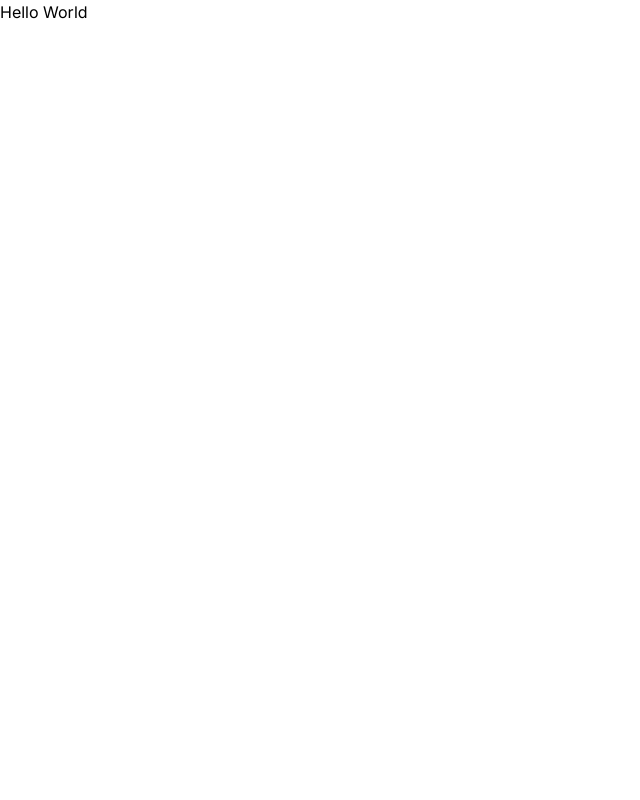
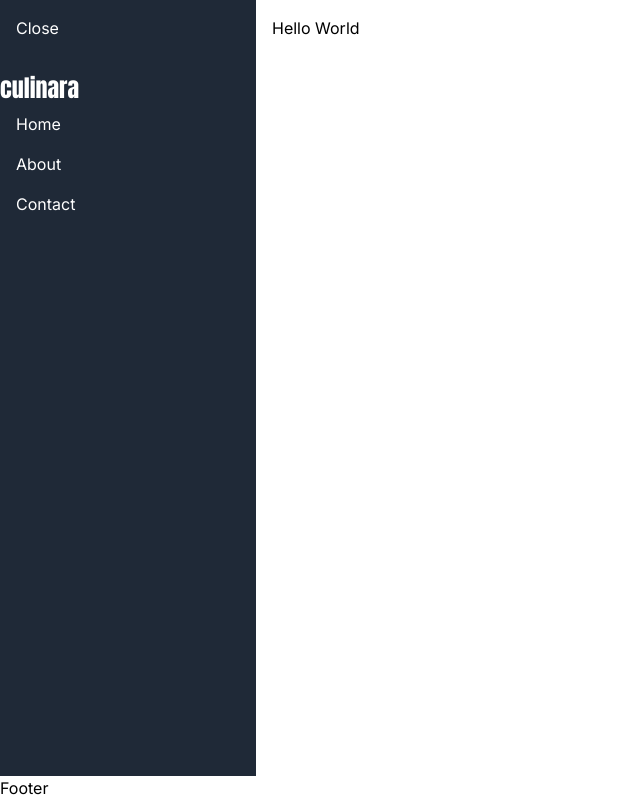
Before and after one commit to joeyanovich/dashboard-culinara, a Next.js app: page / in a window 1280 px wide. Shown: the whole page, without its empty margins (0-640 px from the left). Built offline with nearby package versions, Linux system fonts and the light colour scheme.

Commit message:
feat: create sidebar and structure to main and footer section

```diff
--- a/src/app/globals.css
+++ b/src/app/globals.css
@@ -1,3 +1,10 @@
 @tailwind base;
 @tailwind components;
 @tailwind utilities;
+
+html, body {
+  margin: 0;
+  padding: 0;
+  height: 100%;
+  width: 100%;
+}
--- a/src/app/layout.tsx
+++ b/src/app/layout.tsx
@@ -1,6 +1,8 @@
 import type { Metadata } from "next";
 import { Inter } from "next/font/google";
 import "./globals.css";
+import { Sidebar } from "@/components/sidebar";
+import { Footer } from "@/components/footer";
 
 const inter = Inter({
   weight: ['300', '400', '500', '600'],
@@ -8,8 +10,8 @@ const inter = Inter({
 });
 
 export const metadata: Metadata = {
-  title: "Create Next App",
-  description: "Generated by create next app",
+  title: "culinara",
+  description: "Sabores que contam histórias",
 };
 
 export default function RootLayout({
@@ -19,7 +21,15 @@ export default function RootLayout({
 }>) {
   return (
     <html lang="en">
-      <body className={inter.className}>{children}</body>
+      <body className={`${inter.className} flex flex-col min-h-screen`}>
+        <div className="flex flex-1">
+          <Sidebar />
+          <main className="flex-1 p-4">
+            {children}
+          </main>
+        </div>
+        <Footer />
+      </body>
     </html>
   );
 }
--- /dev/null
+++ b/src/components/footer.tsx
@@ -0,0 +1,5 @@
+export function Footer() {
+  return (
+    <h2>Footer</h2>
+  )
+}
--- /dev/null
+++ b/src/components/sidebar.tsx
@@ -0,0 +1,36 @@
+'use client'
+
+import { Anton } from "next/font/google";
+import { useState } from "react";
+
+const anton = Anton({
+  weight: ['400'],
+  subsets: ["latin"]
+});
+
+export function Sidebar() {
+  const [isMenuOpen, setIsMenuOpen] = useState(true)
+
+  return (
+    <aside className={`bg-gray-800 text-white ${isMenuOpen ? 'w-64' : 'w-16'} transition-width duration-300 h-full`}>
+      <button
+        onClick={() => setIsMenuOpen(!isMenuOpen)}
+        className="p-4 focus:outline-none"
+      >
+        {isMenuOpen ? 'Close' : 'Open'}
+      </button>
+      {isMenuOpen && (
+        <nav className="mt-4">
+          <header>
+            <h2 className={`text-2xl ${anton.className}`}>culinara</h2>
+          </header>
+          <ul>
+            <li className="py-2 px-4 hover:bg-gray-700"><a href="#">Home</a></li>
+            <li className="py-2 px-4 hover:bg-gray-700"><a href="#">About</a></li>
+            <li className="py-2 px-4 hover:bg-gray-700"><a href="#">Contact</a></li>
+          </ul>
+        </nav>
+      )}
+    </aside>
+  )
+}
```
